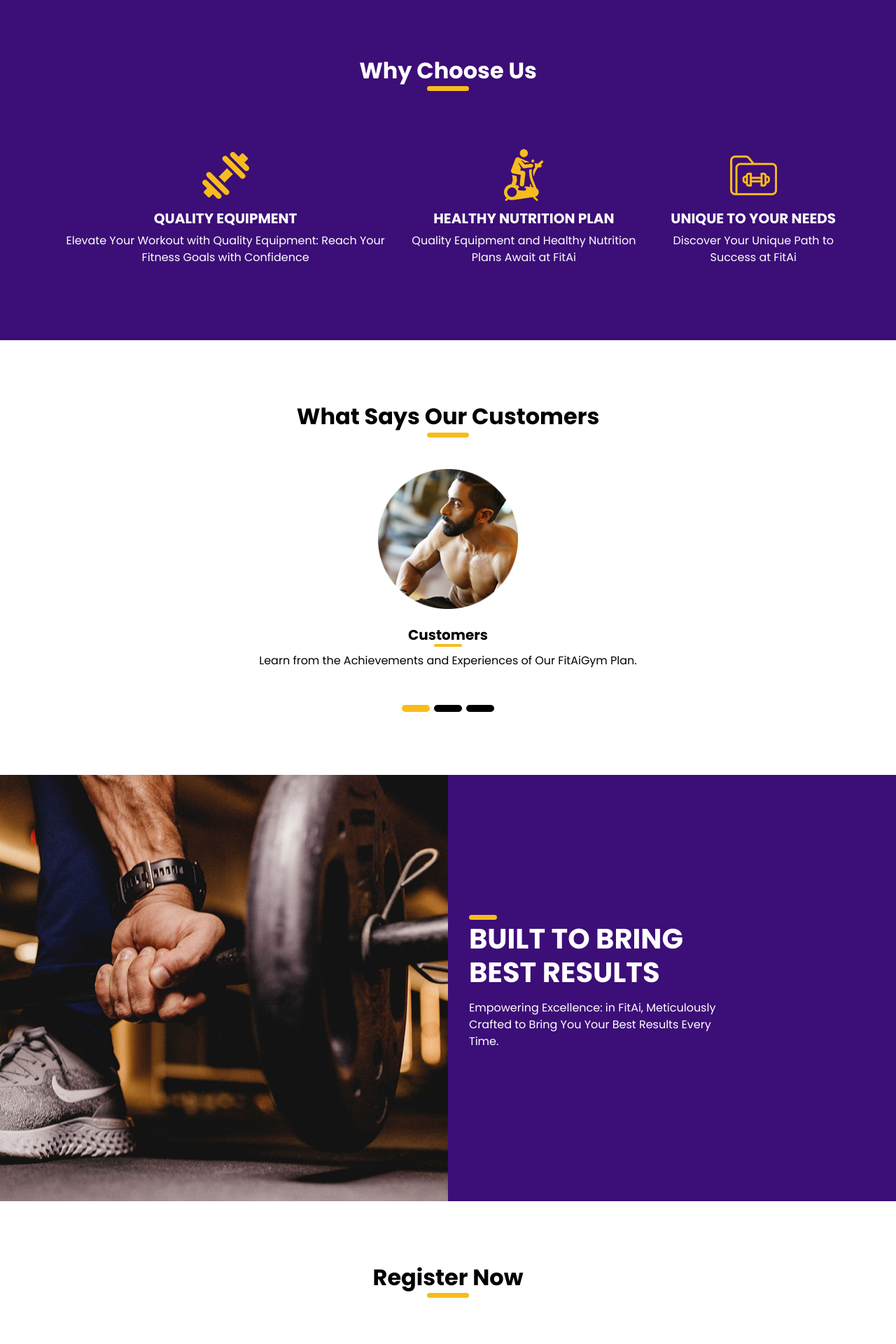
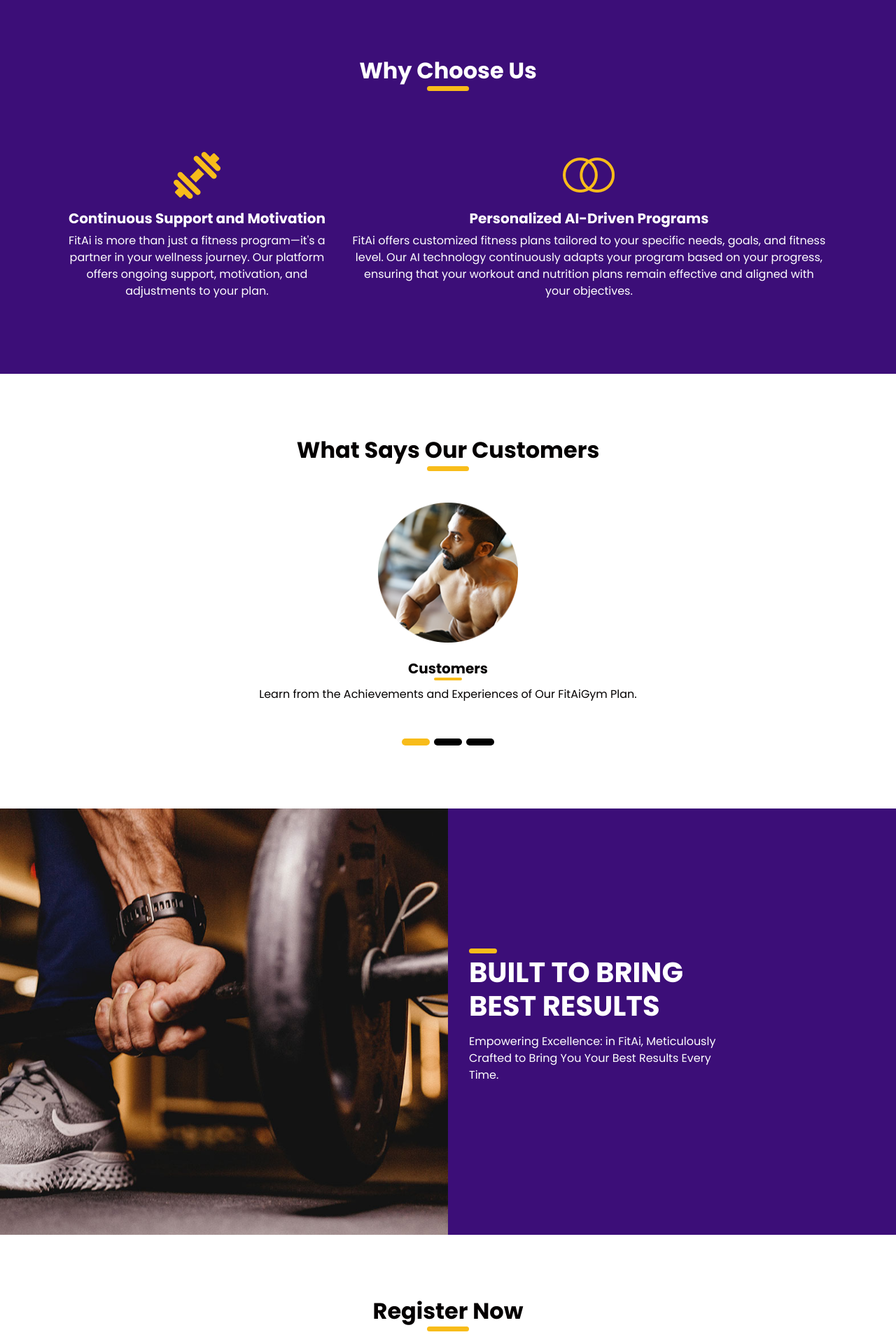
Before and after one commit to youssef266/FitAI, a Flask app: page / in a window 1280 px wide. Shown: the part 1173-3093 px from the top of the page at 70% size. Run offline with Flask 3, Linux system fonts and the light colour scheme; some libraries are stand-ins or nearby versions; some web fonts are replaced.

Commit message:
add some text to the home page

```diff
--- a/templates/content/about.html
+++ b/templates/content/about.html
@@ -14,7 +14,7 @@
         <div class="detail-box">
           <p>
 
-          </p>Personalized workouts, virtual trainers, progress tracking, nutrition advice, community support, smart equipment integration, privacy,security.
+          </p>Welcome to FitAi, your ultimate destination for achieving peak physical fitness through personalized, AI-powered programs. Our goal is to empower you with cutting-edge technology and customized fitness plans that adapt to your unique needs, helping you reach and maintain your health and wellness objectives efficiently and effectively. At FitAi, we are committed to supporting you every step of the way, ensuring you achieve your fitness goals and unlock your full potential.
 
           </a>
         </div>
--- a/templates/content/home.html
+++ b/templates/content/home.html
@@ -17,7 +17,7 @@
                   Get Your Body
                 </h2>
                 <h1>
-                  Fitness Here
+                  FitAI
                 </h1>
                 <p>
                   Start Your Fitness Journey with Us
@@ -38,10 +38,10 @@
             <div class="col-lg-6 col-md-7 offset-md-6 offset-md-5">
               <div class="detail-box">
                 <h2>
-                  Get Your Body
+                  Get Your custom programs
                 </h2>
                 <h1>
-                  Fitness Here
+                  AI customized for you
                 </h1>
                 <p>  Embrace Your Fitness Journey at FitAi
 
@@ -64,10 +64,10 @@
             <div class="col-lg-6 col-md-7 offset-md-6 offset-md-5">
               <div class="detail-box">
                 <h2>
-                  Get Your Body
+                  Reach your goals
                 </h2>
                 <h1>
-                  Fitness Here
+                  Start Now
                 </h1>
                 <p>
                   Transform Your Body, Transform Your Life: Welcome to FitAi
@@ -109,23 +109,24 @@
           </div>
           <div class="detail-box">
             <h5>
-              QUALITY EQUIPMENT
+              Continuous Support and Motivation
             </h5>
             <p>
-              Elevate Your Workout with Quality Equipment: Reach Your Fitness Goals with Confidence
+              FitAi is more than just a fitness program—it's a partner in your wellness journey. Our platform offers ongoing support, motivation,
+              and adjustments to your plan.
             </p>
           </div>
         </div>
         <div class="box">
           <div class="img-box">
-            <img src="../static/images/u-2.png" alt="">
+            <img src="../static/images/u-3.png" alt="">
           </div>
           <div class="detail-box">
             <h5>
-              HEALTHY NUTRITION PLAN
+              Personalized AI-Driven Programs
             </h5>
             <p>
-              Quality Equipment and Healthy Nutrition Plans Await at FitAi
+              FitAi offers customized fitness plans tailored to your specific needs, goals, and fitness level. Our AI technology continuously adapts your program based on your progress, ensuring that your workout and nutrition plans remain effective and aligned with your objectives.
             </p>
           </div>
         </div>
@@ -139,19 +140,6 @@
             </h5>
             <p>
 
-            </p>
-          </div>
-        </div>
-        <div class="box">
-          <div class="img-box">
-            <img src="../static/images/u-4.png" alt="">
-          </div>
-          <div class="detail-box">
-            <h5>
-              UNIQUE TO YOUR NEEDS
-            </h5>
-            <p>
-              Discover Your Unique Path to Success at FitAi
             </p>
           </div>
         </div>
```
